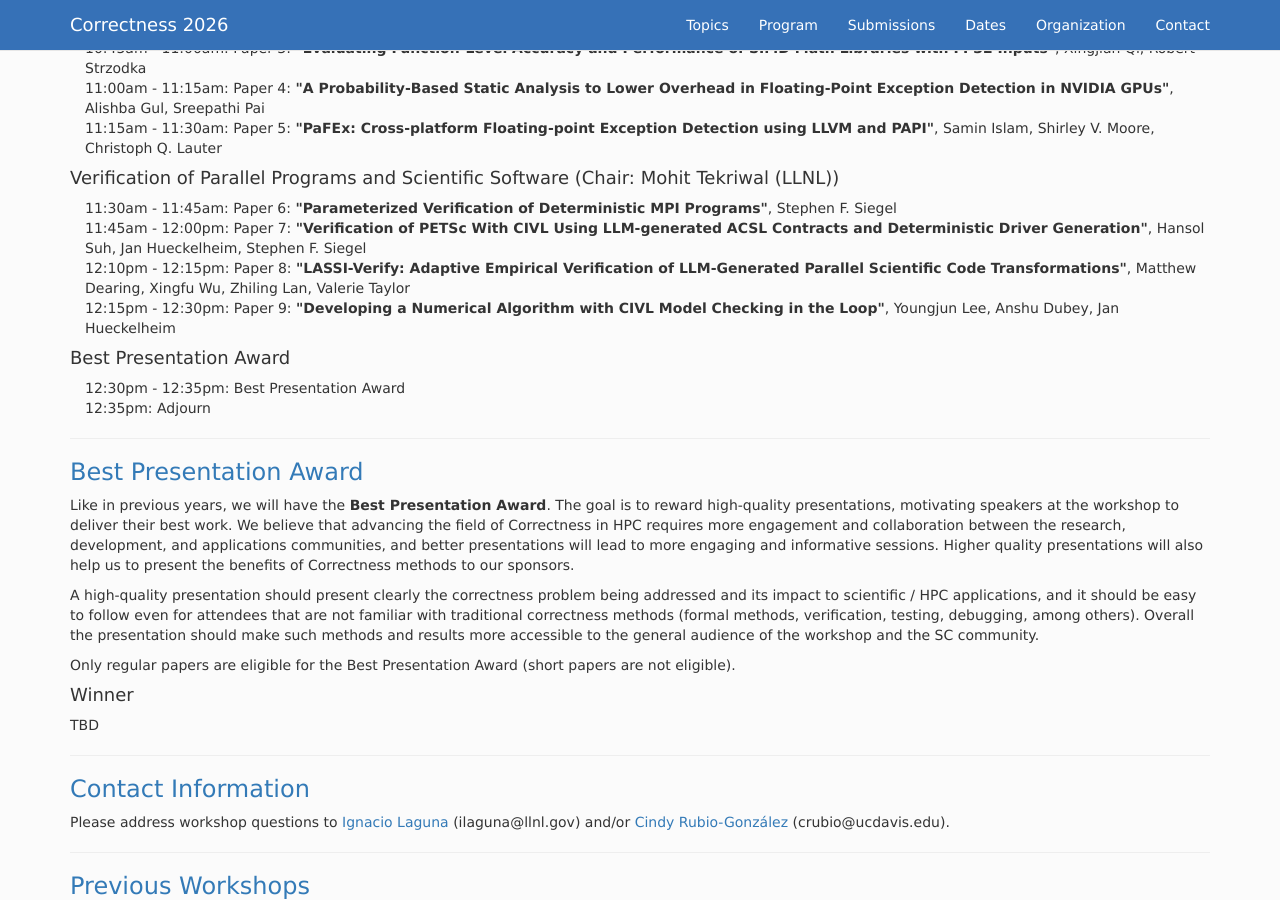
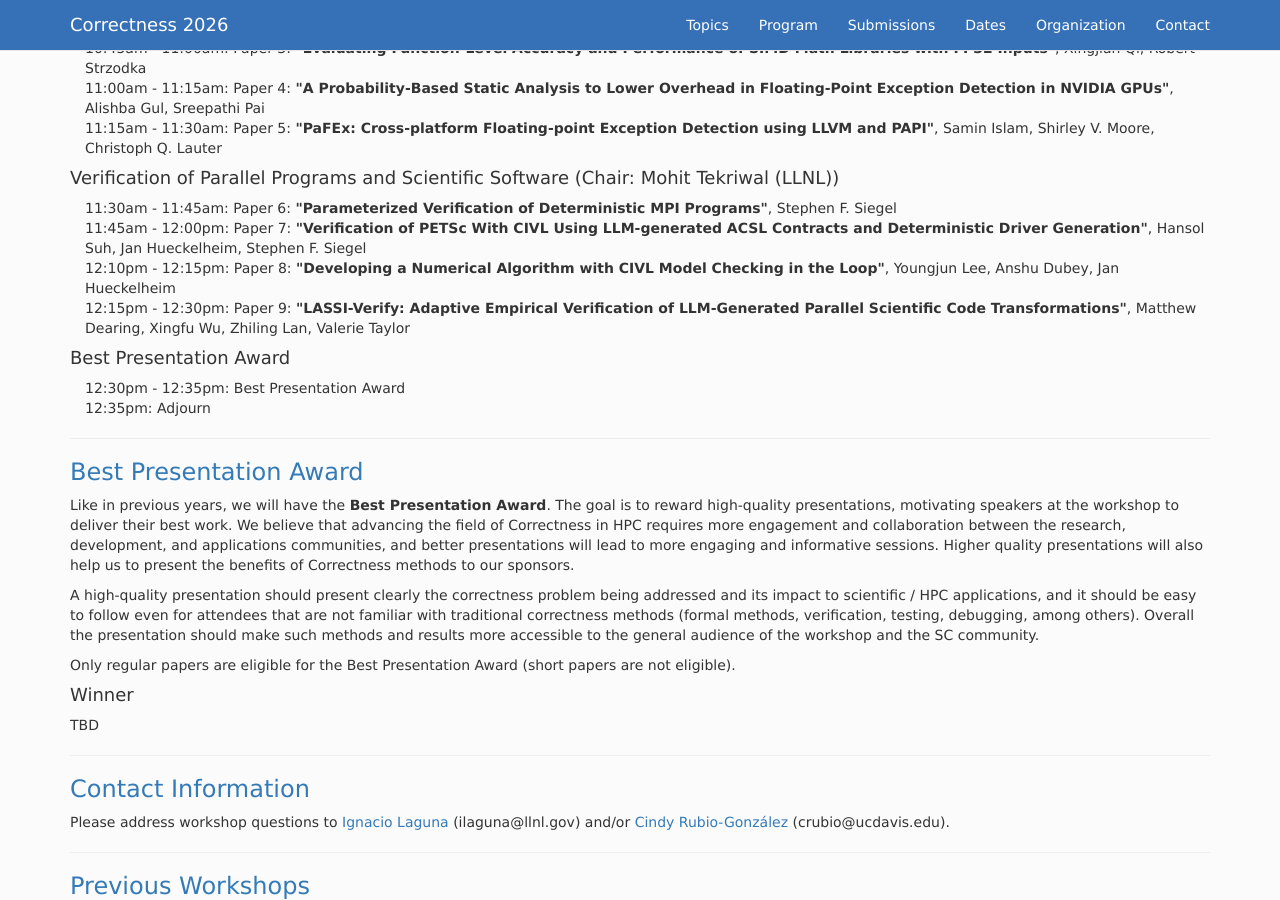
Before and after one commit to correctness-workshop/2026, a Jekyll site: the page built from index.md, in a window 1280 px wide and 900 px high, scrolled down 4178 px. Built offline with Jekyll 4.4.1, drawn with Linux system fonts in a browser that asks for light colours; nearby versions of some CDN libraries; the list of posts is cut into pages by our own code.

Commit message:
fixed agenda

```diff
--- a/index.md
+++ b/index.md
@@ -223,9 +223,10 @@ All time zones are AOE.
 
 <tr><td width="15">  </td> <td>11:45am - 12:00pm:  Paper 7:  <b>"Verification of PETSc With CIVL Using LLM-generated ACSL Contracts and Deterministic Driver Generation"</b>,  Hansol Suh, Jan Hueckelheim, Stephen F. Siegel </td> </tr>
 
-<tr><td width="15">  </td> <td>12:10pm - 12:15pm:  Paper 8:  <b>"LASSI-Verify: Adaptive Empirical Verification of LLM-Generated Parallel Scientific Code Transformations"</b>, Matthew Dearing, Xingfu Wu, Zhiling Lan, Valerie Taylor  </td> </tr>
+<tr><td width="15">  </td> <td>12:10pm - 12:15pm:  Paper 8:  <b>"Developing a Numerical Algorithm with CIVL Model Checking in the Loop"</b>, Youngjun Lee, Anshu Dubey, Jan Hueckelheim</td> </tr>
 
-<tr><td width="15">  </td> <td>12:15pm - 12:30pm:  Paper 9:  <b>"Developing a Numerical Algorithm with CIVL Model Checking in the Loop"</b>, Youngjun Lee, Anshu Dubey, Jan Hueckelheim</td> </tr>
+<tr><td width="15">  </td> <td>12:15pm - 12:30pm:  Paper 9: <b>"LASSI-Verify: Adaptive Empirical Verification of LLM-Generated Parallel Scientific Code Transformations"</b>, Matthew Dearing, Xingfu Wu, Zhiling Lan, Valerie Taylor  </td> </tr>
+
 </table>
 
 #### Best Presentation Award
```
